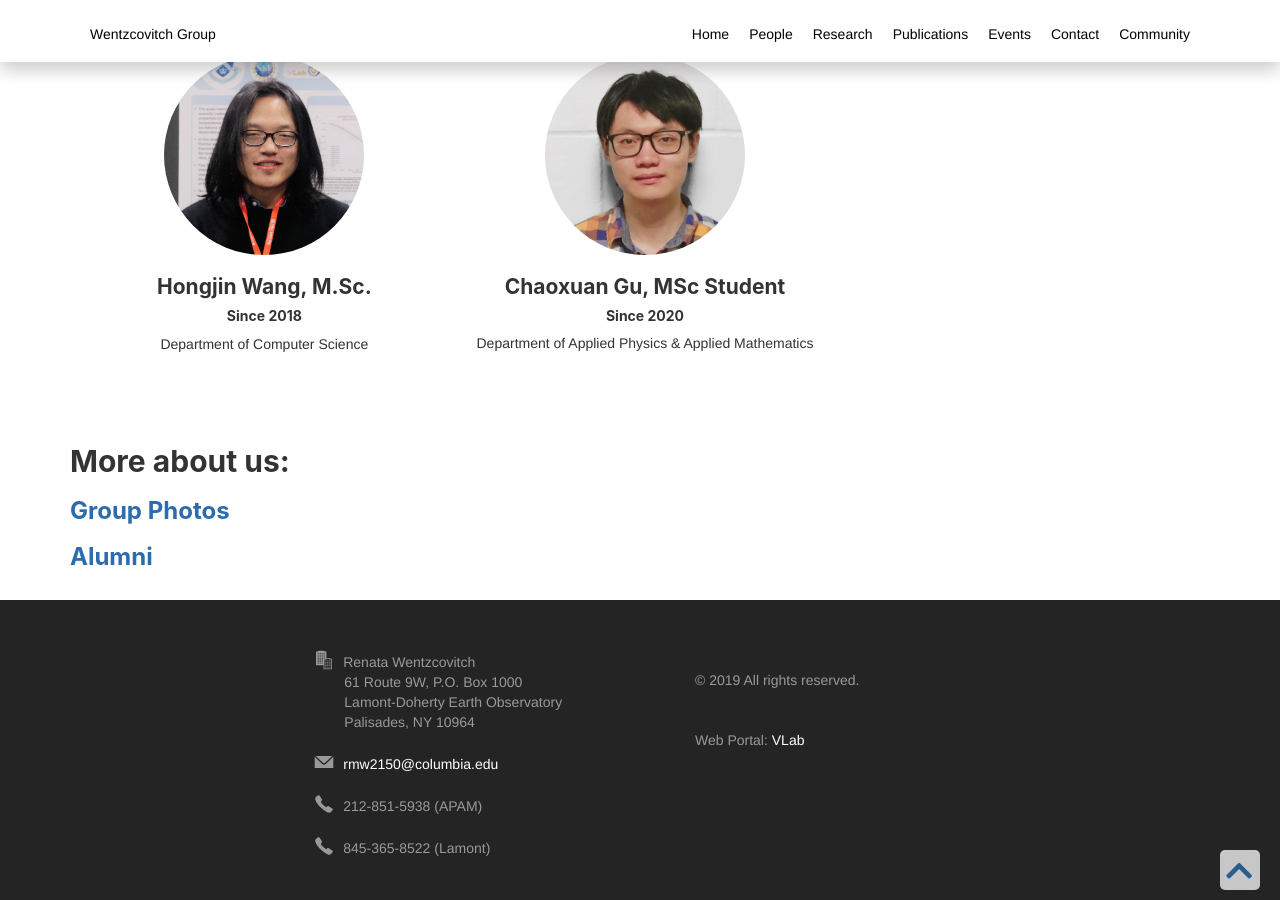
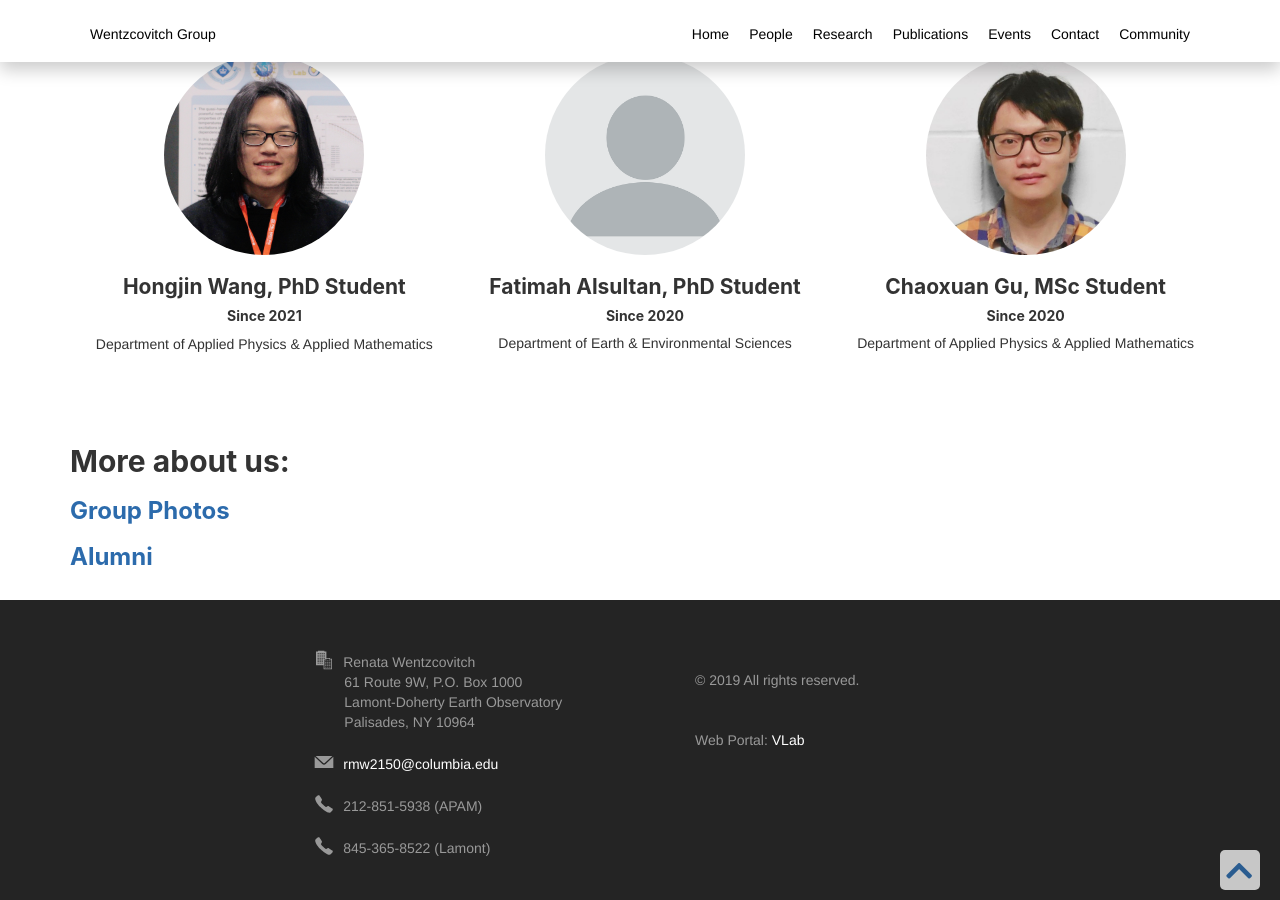
Before and after one commit to mineralcloud/mineralcloud.github.io, a Jekyll site: the page built from people/index.html, in a window 1280 px wide and 900 px high, scrolled down 1433 px. Built offline with Jekyll 4.4.1, drawn with Linux system fonts in a browser that asks for light colours.

Commit message:
people update

```diff
--- a/_data/people.yaml
+++ b/_data/people.yaml
@@ -79,16 +79,28 @@
 
 
 - name: Hongjin Wang
-  position: M.Sc.
-  since: 2018
+  position: PhD Student
+  since: 2021
   portrait: img/people/HongjinWang.jpg
-  department: Department of Computer Science
+  department: Department of Applied Physics & Applied Mathematics
   email: hw2626@columbia.edu
-  description: Previously Master student in Materials Science & Engineering (2017-2019)
+  description: Previously Master student in Materials Science & Engineering (2017-2019), Computer Science (2019-2020)
   socialmedia:
     github: https://github.com/underhill1886
     linkedin: https://www.linkedin.com/in/hongjin-wang/
     site: https://underhill1886.github.io/
+
+- name: Fatimah Alsultan
+  position: PhD Student
+  since: 2020
+  portrait:
+  department: Department of Earth & Environmental Sciences
+  email:
+  description:
+  socialmedia:
+    github:
+    linkedin:
+    resume:
 
 - name: Chaoxuan Gu
   position: MSc Student
```
